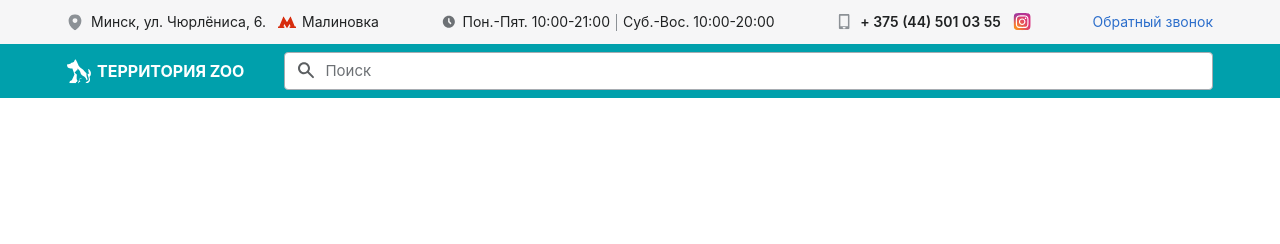
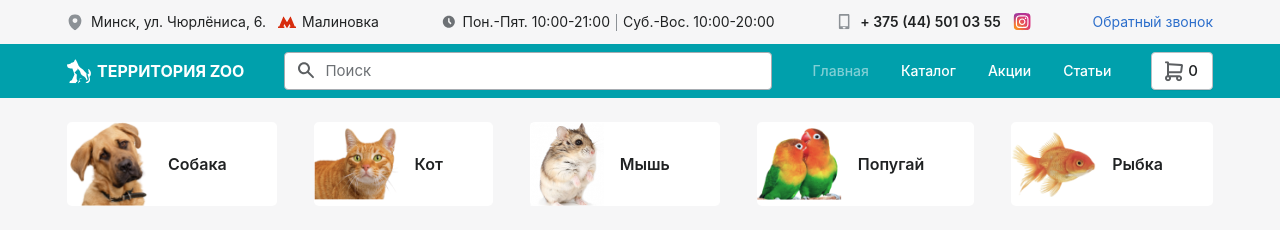
Before and after one commit to DenzkIs/territory_zoo, a plain HTML site: page index.html in a window 1280 px wide. Drawn offline with Linux system fonts and the light colour scheme; a web font is replaced by a local one.

Commit message:
Added section_animal

```diff
--- a/index.html
+++ b/index.html
@@ -1,10 +1,10 @@
 <!DOCTYPE html>
 <html lang="en">
     <head>
-    <meta charset="UTF-8">
-    <meta name="viewport" content="width=device-width, initial-scale=1.0">
-    <link rel="stylesheet" href="./css/null_for_templates.css">
-    <link rel="stylesheet" href="./css/style.css">
+        <meta charset="UTF-8" />
+        <meta name="viewport" content="width=device-width, initial-scale=1.0" />
+        <link rel="stylesheet" href="./css/null_for_templates.css" />
+        <link rel="stylesheet" href="./css/style.css" />
         <title>Document</title>
     </head>
     <body>
@@ -17,31 +17,26 @@
                                 <div class="header_contact_address">
                                     <div class="header_contact_address_location">
                                         <div class="header_contact_address_img location">
-                                        <img src="./img/icons/location.svg" alt="./image/icons/location.svg">
+                                            <img src="./img/icons/location.svg" alt="./image/icons/location.svg" />
                                         </div>
-                                    <div class="header_contact_address_street">
-                                        Минск, ул. Чюрлёниса, 6.
-                                    </div>
+                                        <div class="header_contact_address_street">Минск, ул. Чюрлёниса, 6.</div>
                                     </div>
                                     <div class="header_contact_address_metro">
                                         <div class="header_contact_address_img metro">
-                                        <img src="./img/icons/metro.svg" alt="./image/icons/metro.svg">
+                                            <img src="./img/icons/metro.svg" alt="./image/icons/metro.svg" />
                                         </div>
-                                    <div class="header_contact_address_station">
-                                        Малиновка
-                                    </div>
+                                        <div class="header_contact_address_station">Малиновка</div>
                                     </div>
                                 </div>
                                 <div class="header_contact_time">
                                     <div class="header_contact_time_clock">
-                                    <img src="./img/icons/clock.svg" alt="./img/icons/clock.svg">
+                                        <img src="./img/icons/clock.svg" alt="./img/icons/clock.svg" />
                                     </div>
                                     <div class="header_contact_time_wrapper">
                                         <div class="header_contact_time_work_day">
                                             <p>Пон.-Пят. 10:00-21:00</p>
                                         </div>
-                                    <div class="header_contact_time_stick">
-                                    </div>
+                                        <div class="header_contact_time_stick"></div>
                                         <div class="header_contact_time_weekend">
                                             <p>Суб.-Вос. 10:00-20:00</p>
                                         </div>
@@ -50,19 +45,16 @@
                                 <div class="header_contact_link">
                                     <div class="header_contact_link_mobile">
                                         <div class="header_contact_link_mobile_img">
-                                        <img src="./img/icons/phone.svg" alt="./img/icons/phone.svg">
+                                            <img src="./img/icons/phone.svg" alt="./img/icons/phone.svg" />
                                         </div>
                                         <a href="+375445010355">+ 375 (44) 501 03 55</a>
                                     </div>
                                     <a href="#" class="instagram_link">
-                                    <img src="./img/icons/instagram.svg" alt="./img/icons/instagram.svg">
+                                        <img src="./img/icons/instagram.svg" alt="./img/icons/instagram.svg" />
                                     </a>
                                 </div>
-                            <div class="header_contact_backcall">
-                                Обратный звонок
+                                <div class="header_contact_backcall">Обратный звонок</div>
                             </div>
-                        </div>
-
                         </div>
                     </div>
                     <div class="header_main">
@@ -70,21 +62,44 @@
                             <div class="header_main_wrapper">
                                 <div class="header_main_logotip">
                                     <div class="header_main_logotip_img">
-                                    <img src="./img/icons/logo.svg" alt="./img/icons/cart.svg">
+                                        <img src="./img/icons/logo.svg" alt="./img/icons/cart.svg" />
                                     </div>
                                     <p>Территория ZOO</p>
                                 </div>
                                 <form class="header_main_search">
                                     <div class="header_main_search_img">
-                                    <img src="./img/icons/search.svg" alt="./img/icons/search.svg">
+                                        <img src="./img/icons/search.svg" alt="./img/icons/search.svg" />
                                     </div>
-                                <input type="text" name="search" id="" placeholder="Поиск">
+                                    <input type="text" name="search" id="" placeholder="Поиск" />
                                 </form>
+                                <nav class="header_main_nav">
+                                    <a class="header_main_nav_activ" href="#">Главная</a>
+                                    <a href="#">Каталог</a>
+                                    <a href="#">Акции</a>
+                                    <a href="#">Статьи</a>
+                                </nav>
+                                <a href="#" class="basket">
+                                    <div class="basket_img">
+                                        <img src="./img/icons/cart.svg" alt="./img/icons/cart.svg">
+                                    </div>
+                                    <p>0</p>
+                                </a>
                             </div>
                         </div>
                     </div>
                 </div>
             </header>
+            <main>
+                <div class="main_wrapper">
+                    <section class="section_animals">
+                        <div class="container">
+                            <div class="main_animals_list">
                             </div>
+                        </div>
+                    </section>
+                </div>
+            </main>
+        </div>
+        <script src="./js/index.js"></script>
     </body>
 </html>
--- /dev/null
+++ b/js/index.js
@@ -0,0 +1,36 @@
+const animalsArr = [
+    {
+        name: 'Собака',
+        image: './img/dog.png',
+        link: '#'
+    },
+    {
+        name: 'Кот',
+        image: './img/cat.png',
+        link: '#'
+    },
+    {
+        name: 'Мышь',
+        image: './img/mouse.png',
+        link: '#'
+    },
+    {
+        name: 'Попугай',
+        image: './img/bird.png',
+        link: '#'
+    },
+    {
+        name: 'Рыбка',
+        image: './img/fish.png',
+        link: '#'
+    },
+]
+
+const animalList = document.querySelector(".main_animals_list")
+for(let i of animalsArr){
+    const a = document.createElement('a')
+    a.classList.add('main_animal_item')
+    a.href = i.link
+    a.innerHTML = `<div class='main_animal_img'><img src='${i.image}' alt='${i.image}'></div><p>${i.name}</p>`
+    animalList.append(a)
+}
--- a/scss/_header_main.scss
+++ b/scss/_header_main.scss
@@ -72,3 +72,55 @@
         object-fit: cover;
     }
 }
+.header_main_nav {
+    display: flex;
+    gap: 32px;
+    align-items: center;
+
+    & a {
+        color: var(--text-on-interactive, #FFF);
+        font-feature-settings: 'clig' off, 'liga' off;
+        font-family: SF Pro Text;
+        font-size: 14px;
+        font-style: normal;
+        font-weight: 500;
+        line-height: 20px; /* 142.857% */
+    }
+    & .header_main_nav_activ {
+        color: #80CFD5;
+        font-feature-settings: 'clig' off, 'liga' off;
+        font-family: SF Pro Text;
+        font-size: 14px;
+        font-style: normal;
+        font-weight: 500;
+        line-height: 20px; /* 142.857% */
+        }
+}
+.basket {
+    display: flex;
+    padding: 8px 14px 8px 12px;
+    align-items: center;
+    gap: 4px;
+    border-radius: 4px;
+    border: 1px solid var(--Button-border-gradient, #BABFC3);
+    background: var(--action-secondary-default, #FFF);
+    box-shadow: 0px 1px 0px 0px rgba(0, 0, 0, 0.05);
+    & p {
+        color: var(--text-default, #202223);
+        font-feature-settings: 'clig' off, 'liga' off;
+        font-family: SF Pro Text;
+        font-size: 15px;
+        font-style: normal;
+        font-weight: 500;
+        line-height: 20px; /* 133.333% */
+    }
+}
+.basket_img {
+    max-width: 20px;
+    max-height: 20px;
+    & img {
+        width: 100%;
+        height: 100%;
+        object-fit: cover;
+    }
+}
--- /dev/null
+++ b/scss/_main_animals.scss
@@ -0,0 +1,35 @@
+.section_animals {
+    padding: 24px 0;
+    background: var(--background-default, #F6F6F7);
+}
+.main_animals_list {
+    display: flex;
+    gap: 24px;
+    justify-content: space-between;
+}
+.main_animal_item {
+    display: flex;
+    gap: 16px;
+    background: #FFF;
+    border-radius: 5px;
+    padding-right: 50px;
+    & p {
+        color: var(--text-default, #202223);
+        font-feature-settings: 'clig' off, 'liga' off;
+        font-family: SF Pro Text;
+        font-size: 16px;
+        font-style: normal;
+        font-weight: 600;
+        line-height: 24px; /* 150% */
+        align-self: center;
+    }
+}
+.main_animal_img {
+    max-width: 85px;
+    max-height: 85px;
+    & img {
+        width: 100%;
+        height: 100%;
+        object-fit: contain;
+    }
+}
--- a/scss/style.scss
+++ b/scss/style.scss
@@ -1,5 +1,7 @@
 @import "_header_contact.scss";
 @import "_header_main.scss";
+@import "_main_animals.scss";
+
 .container  {
     max-width: 1170px;
     margin: 0 auto;
```
Also changed, not shown: css/style.css, img/bird.png (added), img/cat.png (added), img/dog.png (added), img/fish.png (added), img/mouse.png (added), 1 other file. Lines whose indentation alone changed are shown as unchanged.
